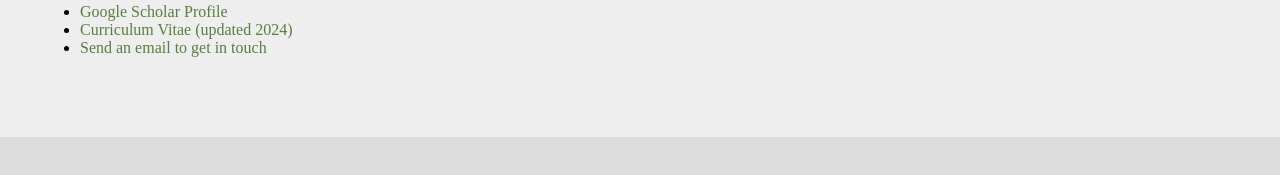
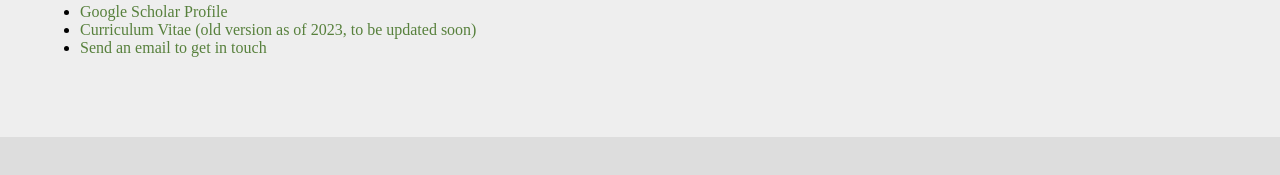
Before and after one commit to ryansreynolds/ryansreynolds.github.io, a plain HTML site: page index.html in a window 1280 px wide. Shown: the part 285-460 px from the top of the page. Drawn offline with Linux system fonts and the light colour scheme.

Commit message:
Update index.html

```diff
--- a/index.html
+++ b/index.html
@@ -13,7 +13,7 @@
             <p>is a Postdoctoral Scholar in the <a href="https://sites.uci.edu/finlaysonpittslab/">Finlayson-Pitts Research Group</a> at UC Irvine. He earned his PhD in Physical Chemistry in 2024 from UC Berkeley, where he was a member of the <a href="https://wilsonresearchgroup.lbl.gov">Wilson Research Group</a> at Lawrence Berkeley National Lab. His research focuses on the temperature-dependent chemistry and physics of organic aerosol particles interacting with gases.</p>
 			<ul>
 				<li><a href="https://scholar.google.com/citations?user=LWUxNXUAAAAJ">Google Scholar Profile</a></li>
-				<li><a href="https://drive.google.com/file/d/1ngHg4hkAW4knpSme5hRhRmXJfZsGFqKj/view?usp=share_link">Curriculum Vitae (updated 2024)</a></li>
+				<li><a href="https://drive.google.com/file/d/1ngHg4hkAW4knpSme5hRhRmXJfZsGFqKj/view?usp=share_link">Curriculum Vitae (old version as of 2023, to be updated soon)</a></li>
 				<li><a href="mailto:ryan@reynolds.science">Send an email to get in touch</a></li>
 			</ul>
         </header>
```
